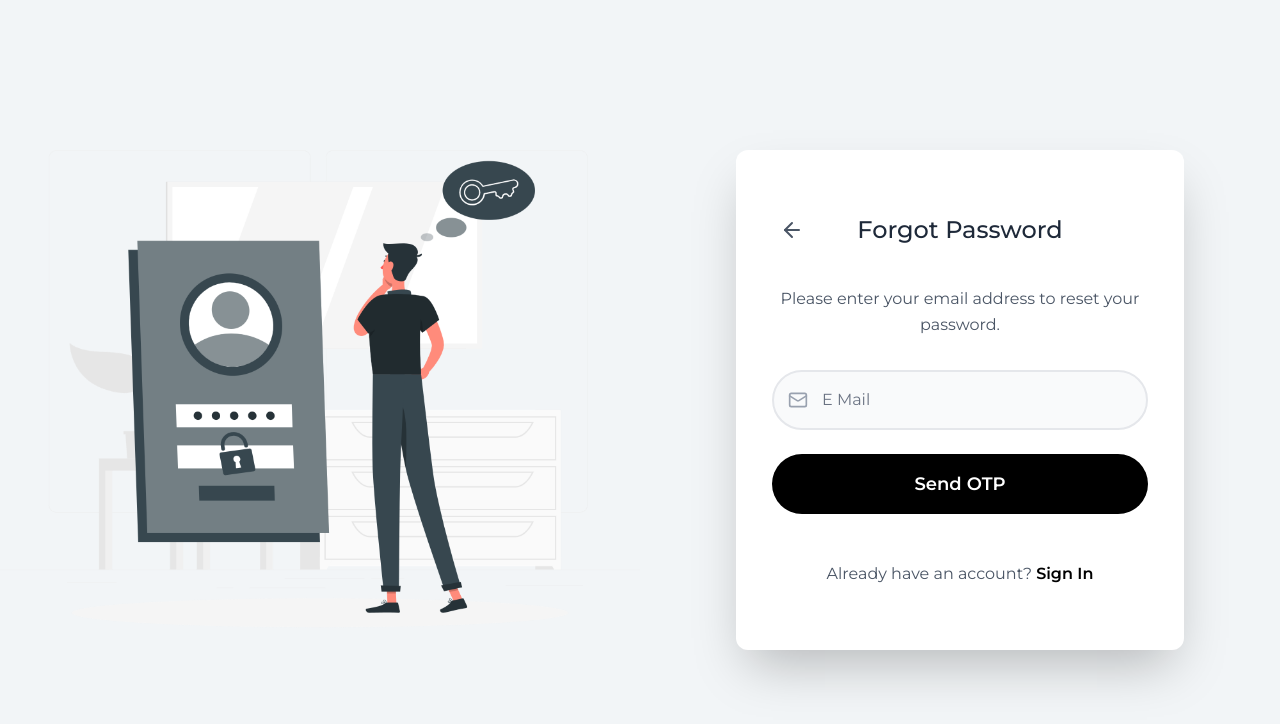
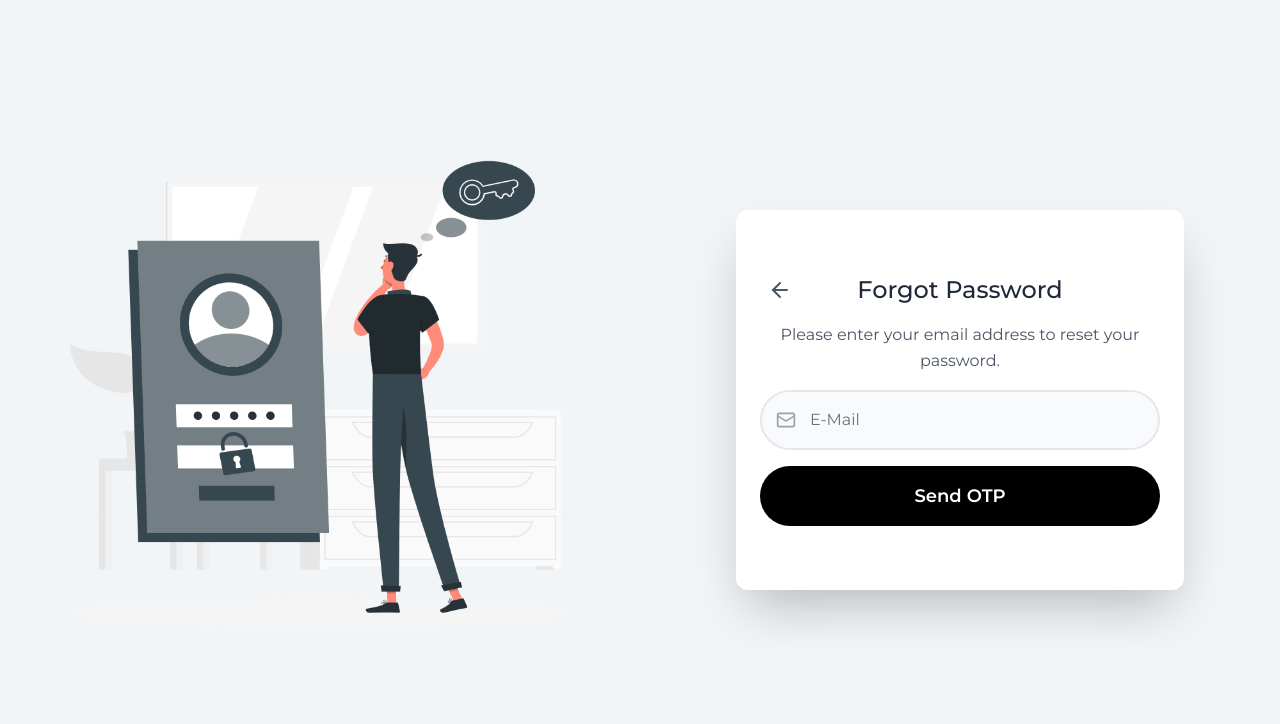
Before and after one commit to FaisalHasanEmon/trokis, a React (Vite) app: page /auth/forget-password in a window 1280 px wide. Shown: the top 724 px of the page. Built offline with nearby package versions, Linux system fonts and the light colour scheme.

Commit message:
forget password functions updated

```diff
--- a/src/pages/authPages/forgetPassword/ForgetPassword.jsx
+++ b/src/pages/authPages/forgetPassword/ForgetPassword.jsx
@@ -1,10 +1,11 @@
 import React, { useState } from "react";
 import { Mail, ArrowLeft } from "lucide-react";
+import { Link, useNavigate } from "react-router-dom";
 
 export default function ForgotPassword() {
   const [email, setEmail] = useState("");
   const [isLoading, setIsLoading] = useState(false);
-
+  const navigate = useNavigate();
   const handleSubmit = async (e) => {
     e.preventDefault();
 
@@ -17,40 +18,36 @@ export default function ForgotPassword() {
 
     // Simulate OTP sending process
     setTimeout(() => {
-      alert("OTP sent successfully! (This is a demo)");
+      // alert("OTP sent successfully! (This is a demo)");
+      navigate("/auth/verify-email");
       setIsLoading(false);
-    }, 2000);
-  };
-
-  const handleBackToLogin = () => {
-    // This would typically navigate back to login page
-    console.log("Navigate back to login");
+    }, 1000);
   };
 
   return (
-    <div className=" w-full flex items-center justify-center py-10 px-3">
+    <div className=" w-full flex items-center justify-center py-10 ">
       <div className="w-full bg-white  flex items-center justify-center">
         <div className="w-full  ">
           {/* Back Arrow and Title */}
-          <div className="flex items-center justify-center mb-10 relative">
-            <button
-              onClick={handleBackToLogin}
+          <div className="flex items-center justify-center mb-4 relative">
+            <Link
+              to="/auth/login"
               className="absolute left-0 p-2 text-gray-600 hover:text-gray-800 transition-colors duration-200"
             >
               <ArrowLeft className="h-6 w-6" />
-            </button>
+            </Link>
             <h1 className="text-2xl font-medium text-gray-800">
               Forgot Password
             </h1>
           </div>
 
           {/* Description */}
-          <p className="text-center text-gray-600 mb-8 leading-relaxed">
+          <p className="text-center text-gray-600 mb-4 leading-relaxed">
             Please enter your email address to reset your password.
           </p>
 
           {/* Form */}
-          <div className="space-y-6">
+          <div className="space-y-4">
             {/* Email Input */}
             <div className="relative">
               <div className="absolute inset-y-0 left-0 pl-4 flex items-center pointer-events-none">
@@ -60,7 +57,7 @@ export default function ForgotPassword() {
                 type="email"
                 value={email}
                 onChange={(e) => setEmail(e.target.value)}
-                placeholder="E Mail"
+                placeholder="E-Mail"
                 className="w-full pl-12 pr-4 py-4 bg-gray-50 border-2 border-gray-200 rounded-full text-gray-800 placeholder-gray-500 focus:outline-none focus:border-blue-500 focus:bg-white transition-all duration-300"
                 required
               />
@@ -77,15 +74,15 @@ export default function ForgotPassword() {
             </button>
 
             {/* Sign In Link */}
-            <p className="text-center text-gray-600 mt-6">
-              Already have an account?{" "}
+            {/* <p className="text-center text-gray-600 mt-6">
+
               <button
                 onClick={handleBackToLogin}
                 className="text-black font-semibold hover:text-gray-700 transition-colors duration-200"
               >
                 Sign In
               </button>
-            </p>
+            </p> */}
           </div>
         </div>
       </div>
```
